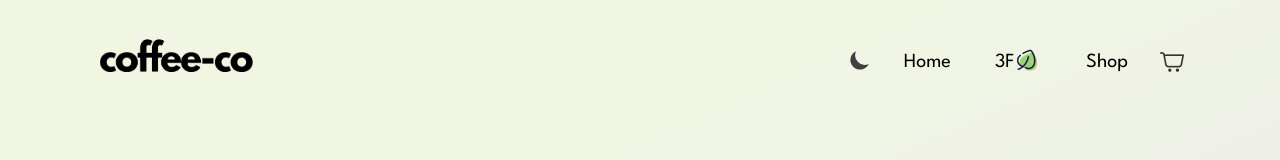
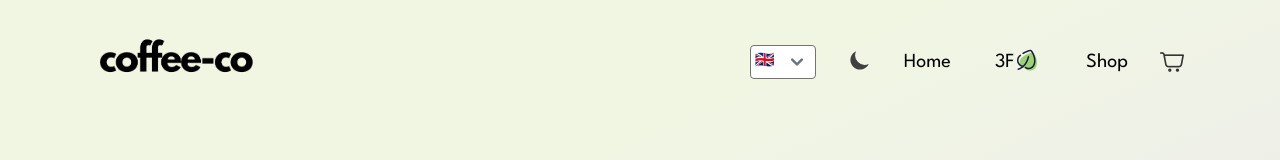
Before and after one commit to canyapalak/coffee-co, a Next.js app: page /shop/1 in a window 1280 px wide. Shown: the top 160 px of the page. Built offline with nearby package versions, Linux system fonts and the light colour scheme.

Commit message:
navbar update

```diff
--- a/app/components/Navbar.tsx
+++ b/app/components/Navbar.tsx
@@ -9,10 +9,12 @@ import logo2 from "@/public/assets/images/logo002.png";
 import leaf from "@/public/assets/images/leaf2.png";
 import cartIcon from "@/public/assets/images/cart.png";
 import cartIcon2 from "@/public/assets/images/cart2.png";
+import enIcon from "@/public/assets/images/en01.png";
+import deIcon from "@/public/assets/images/de01.png";
 import { HiMoon, HiSun } from "react-icons/hi";
 
 export default function Navbar() {
-  const { text } = useContext(LanguageContext);
+  const { text, language, handleChangeLanguage } = useContext(LanguageContext);
   const { cart } = useContext(CartContext) || { cart: [] };
   const isCartEmpty = cart ? cart.length === 0 : true;
   const [isMenuOpen, setIsMenuOpen] = useState(false);
@@ -85,7 +87,7 @@ export default function Navbar() {
           <button
             onClick={toggleMenu}
             type="button"
-            className="inline-flex items-center p-2 w-12 h-12 justify-center text-sm text-lime-900 dark:text-neutral-50
+            className="inline-flex items-center p-2 w-12 h-12 justify-center text-sm text-neutral-800 dark:text-neutral-50
             rounded-xl md:hidden focus:outline-none focus:ring-2 focus:ring-neutral-500 focus:bg-neutral-50
             focus:bg-opacity-40 mt-3"
             aria-controls="navbar-default"
@@ -93,7 +95,7 @@ export default function Navbar() {
           >
             <svg
               className={` w-5 h-5 ${
-                isMenuOpen ? " text-lime-900 dark:text-neutral-50" : ""
+                isMenuOpen ? " text-neutral-800 dark:text-neutral-50" : ""
               }`}
               aria-hidden="true"
               fill="none"
@@ -116,6 +118,20 @@ export default function Navbar() {
             id="navbar-default"
           >
             <ul className="flex flex-col p-4 md:p-0 mt-3 md:flex-row md:space-x-8 items-center dark:text-orange-50">
+              <div>
+                <select
+                  className="p-1 border border-neutral-500 rounded"
+                  value={language}
+                  onChange={(e: any) => handleChangeLanguage(e.target.value)}
+                >
+                  <option value="en" id="en-flag" className="w-7 h-6">
+                    🇬🇧
+                  </option>
+                  <option value="de" id="de-flag" className="w-7 h-6">
+                    🇩🇪
+                  </option>
+                </select>
+              </div>
               <div>
                 {isDark ? (
                   <HiSun
--- a/app/globals.css
+++ b/app/globals.css
@@ -58,6 +58,15 @@ background-color:antiquewhite;
 
 #spin-logo {
   animation: rotation 1.5s infinite linear;
+}
+
+#en-flag {
+  background-image: "/public/assets/images/en01.png";;
+}
+
+#de-flag {
+  background-image: "/public/assets/images/de01.png";
+  ;
 }
 
 @keyframes rotation {
```
Also changed, not shown: public/assets/images/de01.png (added), public/assets/images/en01.png (added).
